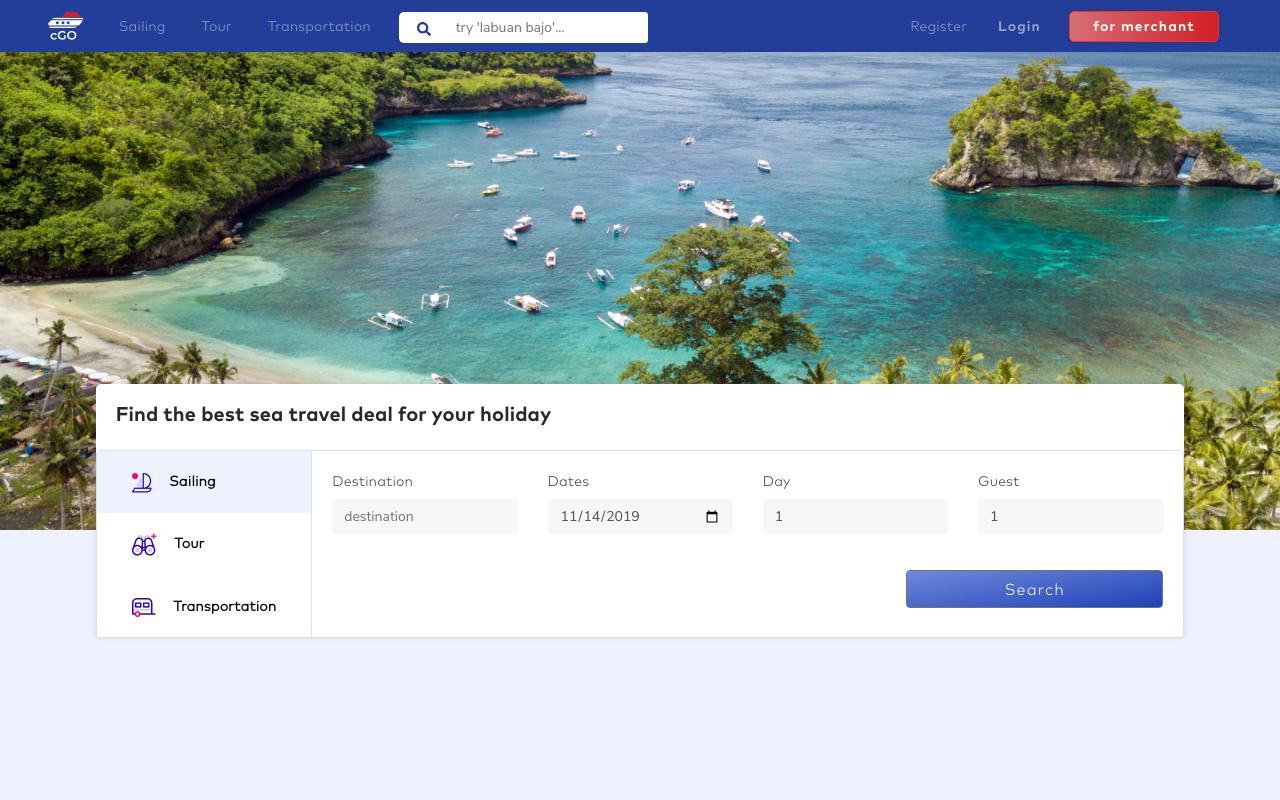
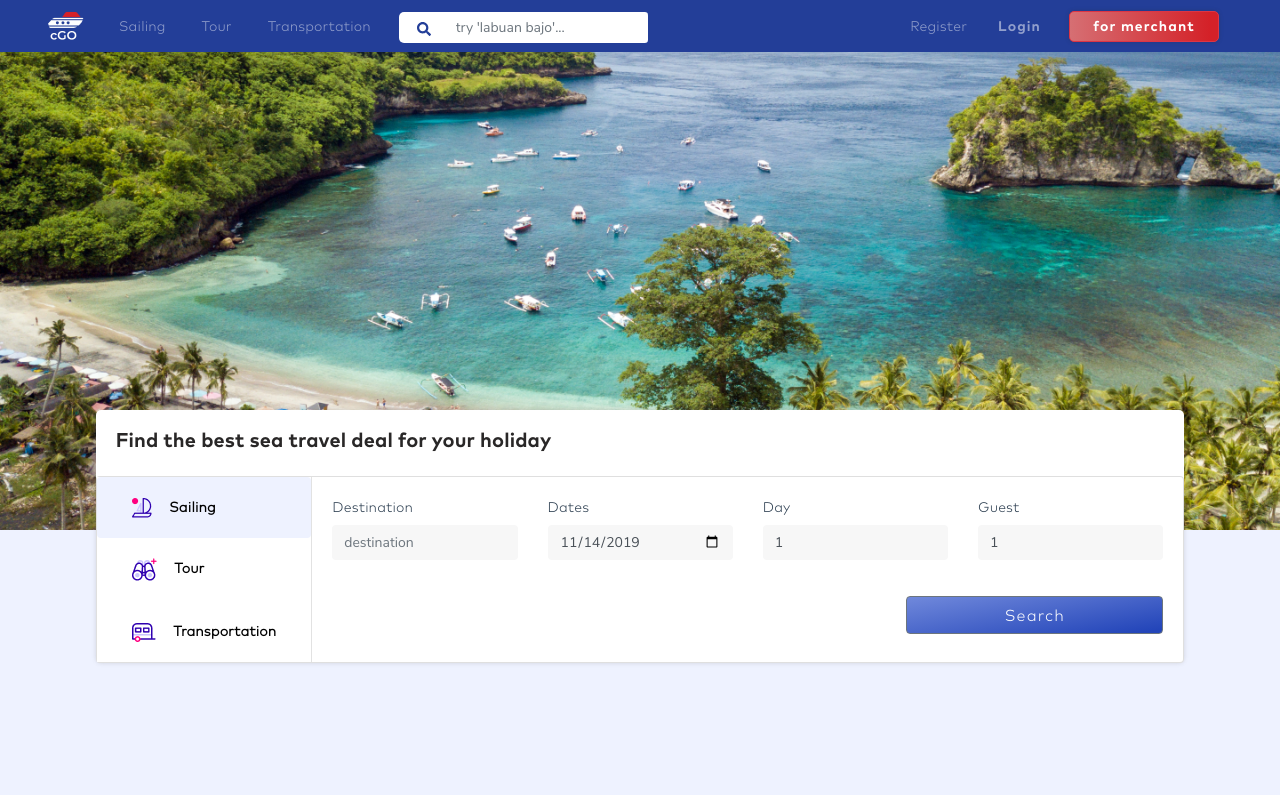
Before and after one commit to CgoIndonesia/CGO-Design, a Vue app: page / in a window 1280 px wide. Shown: the top 800 px of the page. Built offline with nearby package versions, Linux system fonts and the light colour scheme.

Commit message:
tinggalan

```diff
--- a/src/assets/css/Style.css
+++ b/src/assets/css/Style.css
@@ -54,12 +54,12 @@
 /* navbar */
 /* home */
 .space {
-  height: 300px;
+  height: 265px;
   background-color: #EEF2FF;
 }
 
 .find {
-  margin: 30% 0 0 0;
+  margin: 32% 0 0 0;
   background-color: #FFFFFF;
   position: absolute;
   border-radius: 5px;
```
